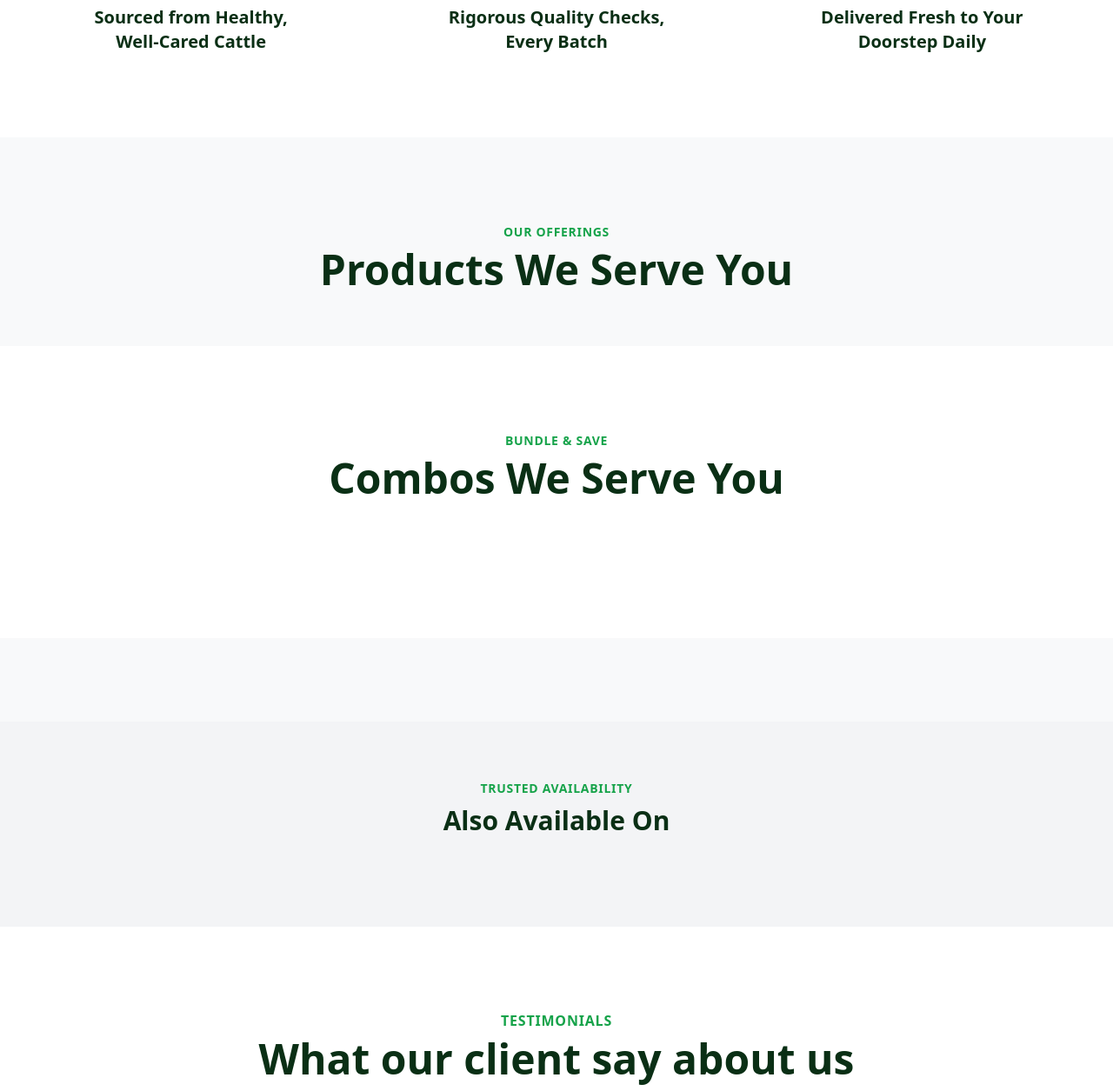
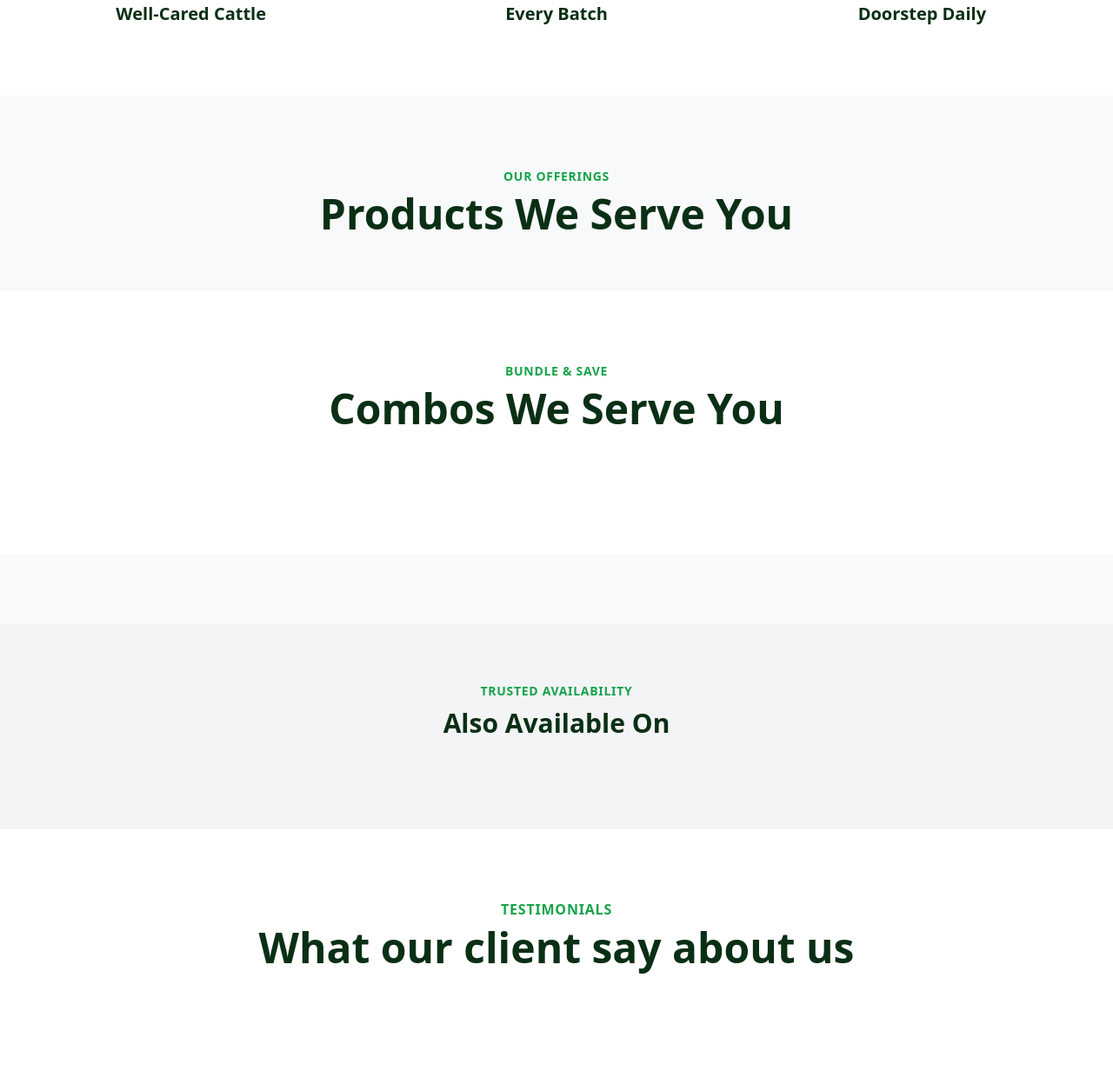
Before and after one commit to YashKshirsagar/Daillyfresh-2.0, a Django app: page / in a window 1280 px wide. Shown: the part 1954-3209 px from the top of the page at 87% size. Run offline with Django 5.2, Linux system fonts and the light colour scheme; data that the repository does not hold is empty; style sheets or scripts are compiled from the project's sources; some libraries are stand-ins or nearby versions.

Commit message:
fix:the gap between the sections

```diff
--- a/templates/index.html
+++ b/templates/index.html
@@ -147,9 +147,9 @@
   </div>
 </section>
 
-<section id="process" class="py-24 bg-white">
+<section id="process" class="py-16 md:py-20 bg-white">
   <div class="container mx-auto px-6 text-center">
-    <div class="mb-20 animate-fade-in-up">
+    <div class="mb-12 md:mb-16 animate-fade-in-up">
       <span class="text-[#16a34a] font-bold uppercase tracking-wider"
         >How It Works</span
       >
@@ -270,7 +270,7 @@
   </div>
 </section>
 
-<section id="products" class="py-24 bg-[#f8f9fa]" x-data="{
+<section id="products" class="py-16 md:py-20 bg-[#f8f9fa]" x-data="{
     openModal: false,
     selectedProduct: {},
     products: [
@@ -292,7 +292,7 @@
     ]
 }">
     <div class="container mx-auto px-6">
-        <div class="text-center mb-16 animate-fade-in-up">
+        <div class="text-center mb-12 md:mb-16 animate-fade-in-up">
             <span class="text-[#16a34a] font-bold uppercase tracking-wider text-sm">Our Offerings</span>
             <h2 class="text-3xl md:text-5xl font-display font-bold text-[#0a2f15] mt-2">Products We Serve You</h2>
         </div>
@@ -353,7 +353,7 @@
             </template>
         </div>
     </div>
-    <section id="combos" class="py-24 bg-white" x-data="{
+    <section id="combos" class="py-16 md:py-20 bg-white" x-data="{
     openModal: false,
     selectedCombo: {},
     combos: [
@@ -375,7 +375,7 @@
     ]
 }">
     <div class="container mx-auto px-6">
-        <div class="text-center mb-16 animate-fade-in-up">
+        <div class="text-center mb-12 md:mb-16 animate-fade-in-up">
             <span class="text-[#16a34a] font-bold uppercase tracking-wider text-sm">Bundle & Save</span>
             <h2 class="text-3xl md:text-5xl font-display font-bold text-[#0a2f15] mt-2">Combos We Serve You</h2>
         </div>
@@ -571,8 +571,8 @@
     </div>
 </section>
 
-<section class="py-16 bg-[#f3f4f6] overflow-hidden">
-    <div class="container mx-auto px-6 text-center mb-10">
+<section class="py-12 md:py-16 bg-[#f3f4f6] overflow-hidden">
+    <div class="container mx-auto px-6 text-center mb-8 md:mb-10">
         <span class="text-[#16a34a] font-bold uppercase tracking-wider text-xs md:text-sm">Trusted Availability</span>
         <h3 class="text-2xl md:text-3xl font-display font-bold text-[#0a2f15] mt-2">
             Also Available On
@@ -600,9 +600,9 @@
     {% endif %}
 </section>
 
-<section id="testimonials" class="py-24 bg-white relative">
+<section id="testimonials" class="py-16 md:py-20 bg-white relative">
   <div class="container mx-auto px-6">
-    <div class="text-center mb-16 animate-fade-in-up">
+    <div class="text-center mb-12 md:mb-16 animate-fade-in-up">
       <span class="text-[#16a34a] font-bold uppercase tracking-wider">Testimonials</span>
       <h2 class="text-3xl md:text-5xl font-display font-bold text-[#0a2f15] mt-2">
         What our client say about us
```
